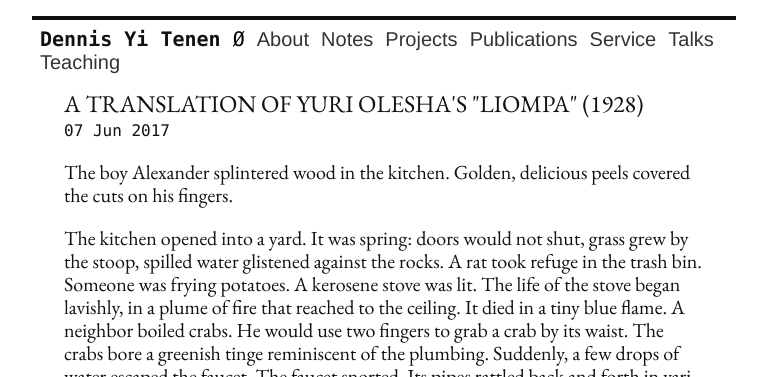
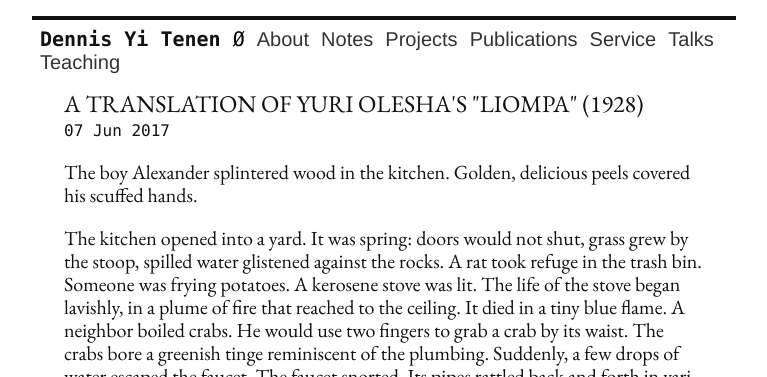
Before and after one commit to denten/denten.github.io, a Jekyll site: the page built from _posts/2017-06-07-liompa.md, in a window 1280 px wide and 900 px high. Shown: the top 377 px of the window, without its empty margins (256-1023 px from the left). Built offline with Jekyll 4.4.1, drawn with Linux system fonts in a browser that asks for light colours; nearby versions of some CDN libraries; library files that are not in the unit come from our copies.

Commit message:
small edits

```diff
--- a/_posts/2017-06-07-liompa.md
+++ b/_posts/2017-06-07-liompa.md
@@ -10,7 +10,7 @@ categories:
 ---
 
 The boy Alexander splintered wood in the kitchen. Golden, delicious peels
-covered the cuts on his fingers.
+covered his scuffed hands.
 
 The kitchen opened into a yard. It was spring: doors would not shut, grass
 grew by the stoop, spilled water glistened against the rocks. A rat took
```
